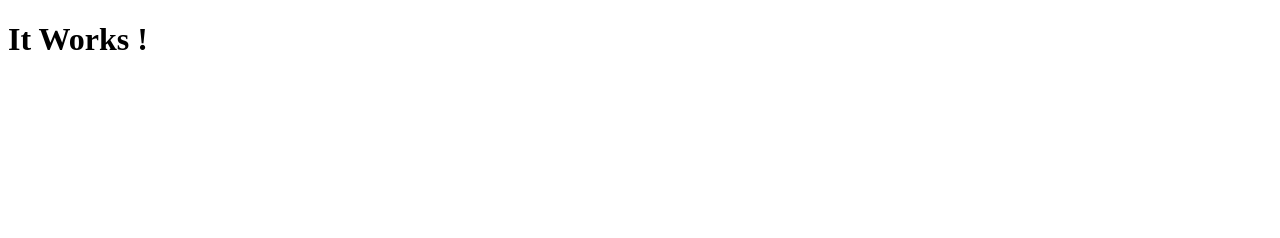
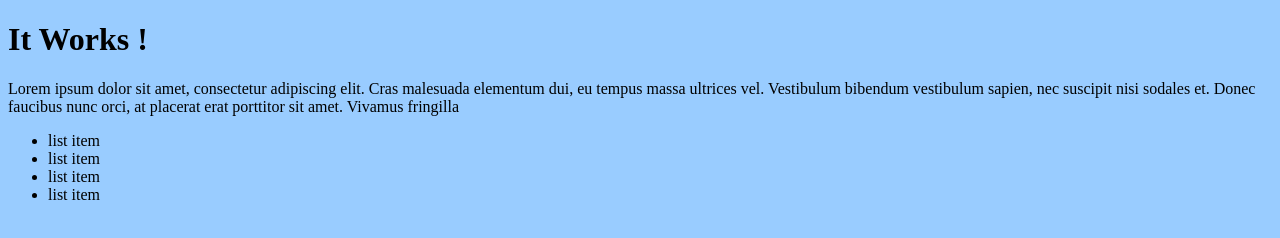
Before and after one commit to mcle0316/intro-to-github, a plain HTML site: page index.html in a window 1280 px wide. Drawn offline with Linux system fonts and the light colour scheme.

Commit message:
content and css

```diff
--- /dev/null
+++ b/css/general.css
@@ -0,0 +1,9 @@
+@charset "UTF-8";
+/* CSS Document */
+
+html {
+
+	background-color:#9CF;
+	font:Verdana, Geneva, sans-serif;
+
+}
--- a/index.html
+++ b/index.html
@@ -3,11 +3,22 @@
 <head>
 <meta charset="UTF-8">
 <title>Intro to GitHub</title>
+<link href="css/general.css" rel="stylesheet">
+
 </head>
 
 <body>
 
 <h1>It Works !</h1>
 
+<p> Lorem ipsum dolor sit amet, consectetur adipiscing elit. Cras malesuada elementum dui, eu tempus massa ultrices vel. Vestibulum bibendum vestibulum sapien, nec suscipit nisi sodales et. Donec faucibus nunc orci, at placerat erat porttitor sit amet. Vivamus fringilla</p>
+
+<ul>
+	<li>list item</li>
+	<li>list item</li>
+	<li>list item</li>
+	<li>list item</li>
+</ul>
+
 </body>
 </html>
```
